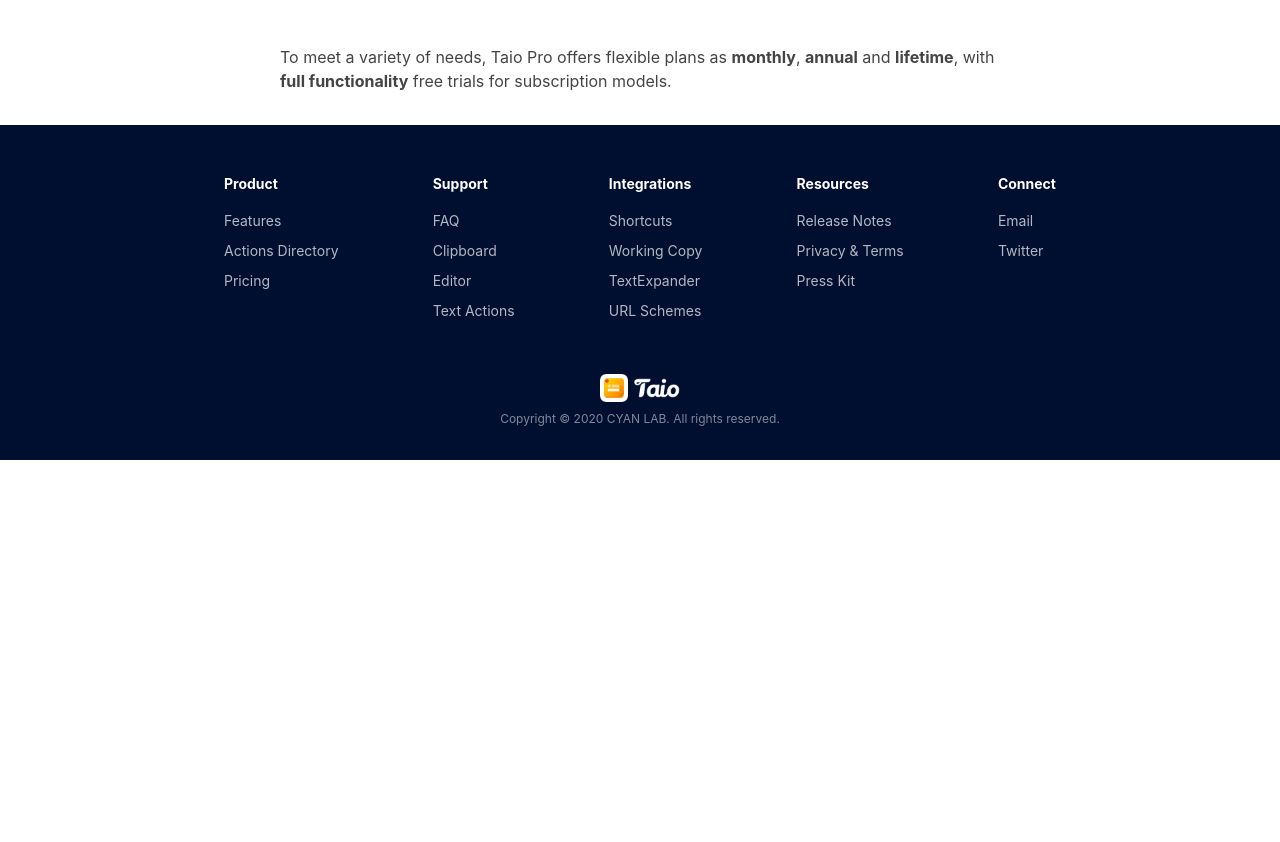
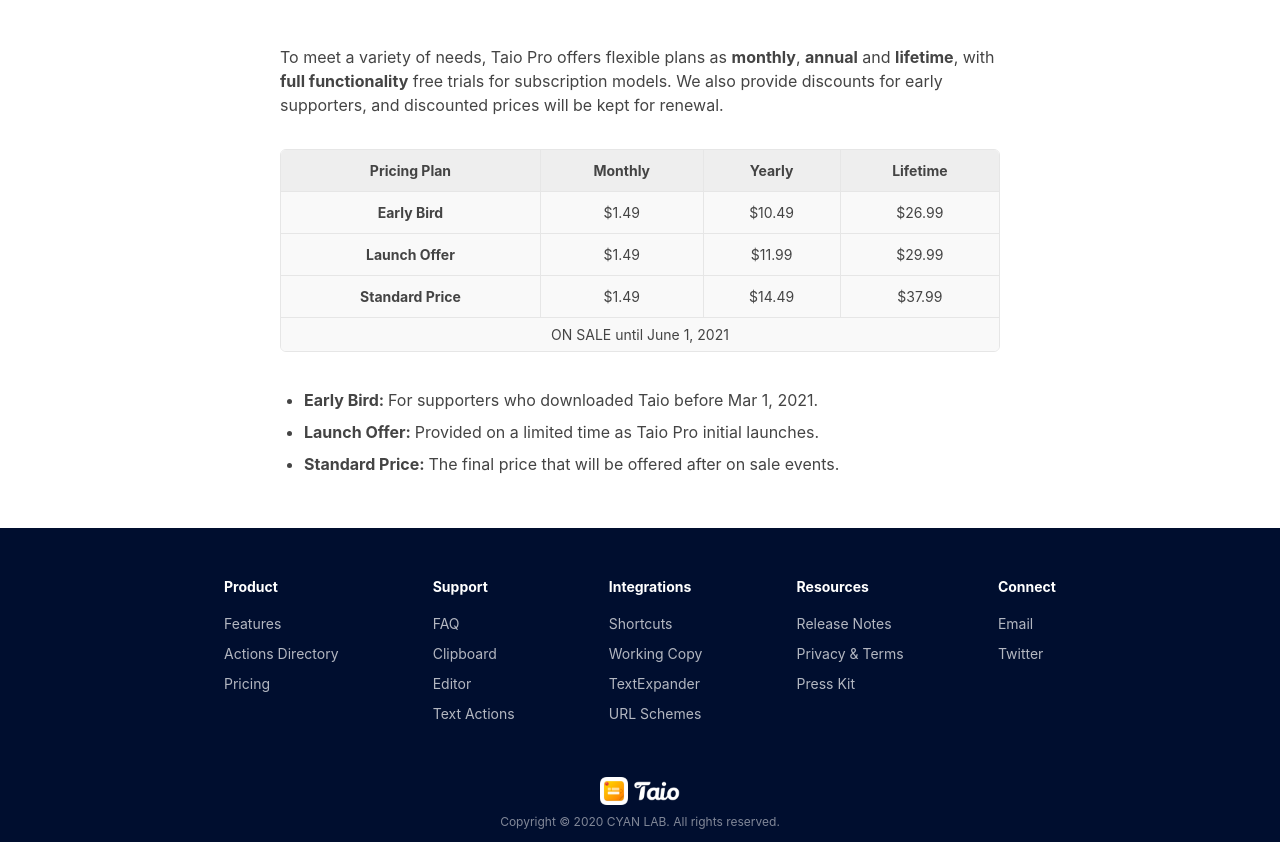
Before and after one commit to cyanzhong/taio.app, a plain HTML site: page index.html in a window 1280 px wide. Shown: the part 3178-4020 px from the top of the page. Before the commit the page ends 3638 px from the top, so only its background shows below. Drawn offline with Linux system fonts and the light colour scheme.

Commit message:
Revert "Remove discounts information"
This reverts commit df4a509e9a3a7ffcdad07d90f72da376d229ce49.

```diff
--- a/css/index.css
+++ b/css/index.css
@@ -571,6 +571,59 @@ section {
   margin: 1rem 0 2rem 0;
 }
 
+.table_box {
+  width: 100%;
+  overflow-x: scroll;
+  border: 1px solid #e6e6e6;
+  border-radius: 6px;
+  margin-top: 0.5rem;
+}
+
+.pricing_plan table {
+  width: 100%;
+  text-align: center;
+  border-collapse: collapse;
+  background-color: #f9f9f9;
+}
+
+.pricing_plan thead th {
+  border-top: none;
+}
+
+.pricing_plan tr > :first-child {
+  border-left: none;
+}
+
+.pricing_plan tr > :last-child {
+  border-right: none;
+}
+
+.pricing_plan tfoot td {
+  border-bottom: none;
+  padding: 0.375rem 0;
+}
+
+.table_box::-webkit-scrollbar {
+  display: none;
+}
+
+.pricing_plan td,
+.pricing_plan th {
+  font-size: 0.875rem;
+  padding: 0.625rem 0.5rem;
+  border: 1px solid #e6e6e6;
+}
+
+.pricing_plan thead {
+  background-color: #eeeeee;
+}
+
+.pricing_plan ul {
+  line-height: 2;
+  list-style-type: disc;
+  margin: 2rem 1.5rem 3rem 1.5rem;
+}
+
 @media (min-width:768px) {
   .pricing_feature {
     display: grid;
@@ -717,4 +770,18 @@ footer a:hover {
   .pricing_plan {
     color: #FFFFFF;
   }
+
+  .table_box,
+  .pricing_plan td,
+  .pricing_plan th {
+    border-color: #333333;
+  }
+
+  .pricing_plan table {
+    background-color: #1C1C1E;
+  }
+
+  .pricing_plan thead {
+    background-color: #2C2C2E;
+  }
 }
--- a/index.html
+++ b/index.html
@@ -161,7 +161,49 @@
           </div>
         </div>
         <div class="pricing_plan">
-          <p>To meet a variety of needs, Taio Pro offers flexible plans as <b>monthly</b>, <b>annual</b> and <b>lifetime</b>, with <b>full functionality</b> free trials for subscription models.</p>
+          <p>To meet a variety of needs, Taio Pro offers flexible plans as <b>monthly</b>, <b>annual</b> and <b>lifetime</b>, with <b>full functionality</b> free trials for subscription models. We also provide discounts for early supporters, and discounted prices will be kept for renewal.</p>
+          <div class="table_box">
+            <table title="Pricing Matrix">
+              <thead>
+                <tr>
+                  <th scope="col">Pricing Plan</th>
+                  <th scope="col">Monthly</th>
+                  <th scope="col">Yearly</th>
+                  <th scope="col">Lifetime</th>
+                </tr>
+              </thead>
+              <tbody>
+                <tr>
+                  <th scope="row">Early Bird</th>
+                  <td>$1.49</td>
+                  <td>$10.49</td>
+                  <td>$26.99</td>
+                </tr>
+                <tr>
+                  <th scope="row">Launch Offer</th>
+                  <td>$1.49</td>
+                  <td>$11.99</td>
+                  <td>$29.99</td>
+                </tr>
+                <tr>
+                  <th scope="row">Standard Price</th>
+                  <td>$1.49</td>
+                  <td>$14.49</td>
+                  <td>$37.99</td>
+                </tr>
+              </tbody>
+              <tfoot>
+                <tr>
+                  <td colspan="4">ON SALE until June 1, 2021</td>
+                </tr>
+              </tfoot>
+            </table>
+          </div>
+          <ul>
+            <li><b>Early Bird: </b>For supporters who downloaded Taio before Mar 1, 2021.</li>
+            <li><b>Launch Offer: </b>Provided on a limited time as Taio Pro initial launches.</li>
+            <li><b>Standard Price: </b>The final price that will be offered after on sale events.</li>
+          </ul>
         </div>
       </section>
     </main>
```
Also changed, not shown: cn/index.html (+43 -1 lines).
